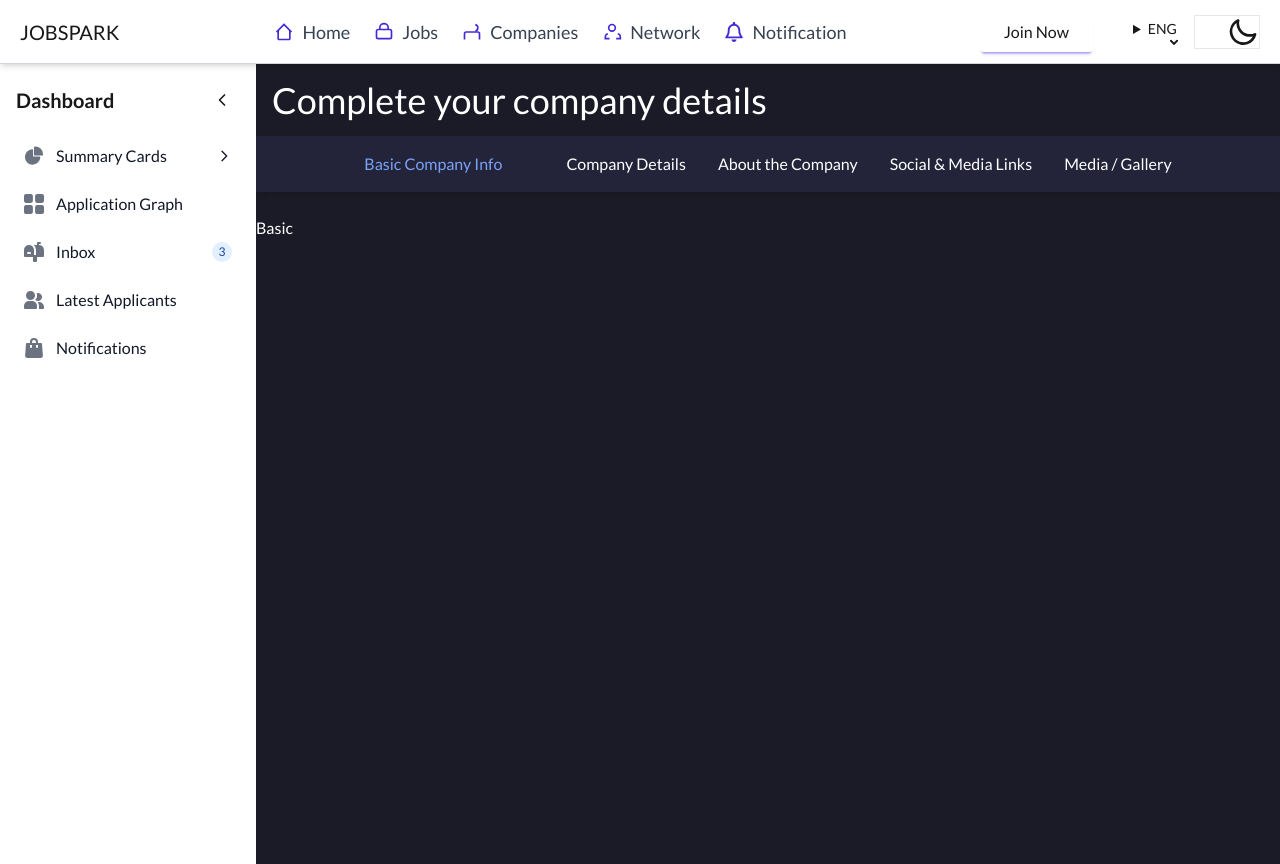
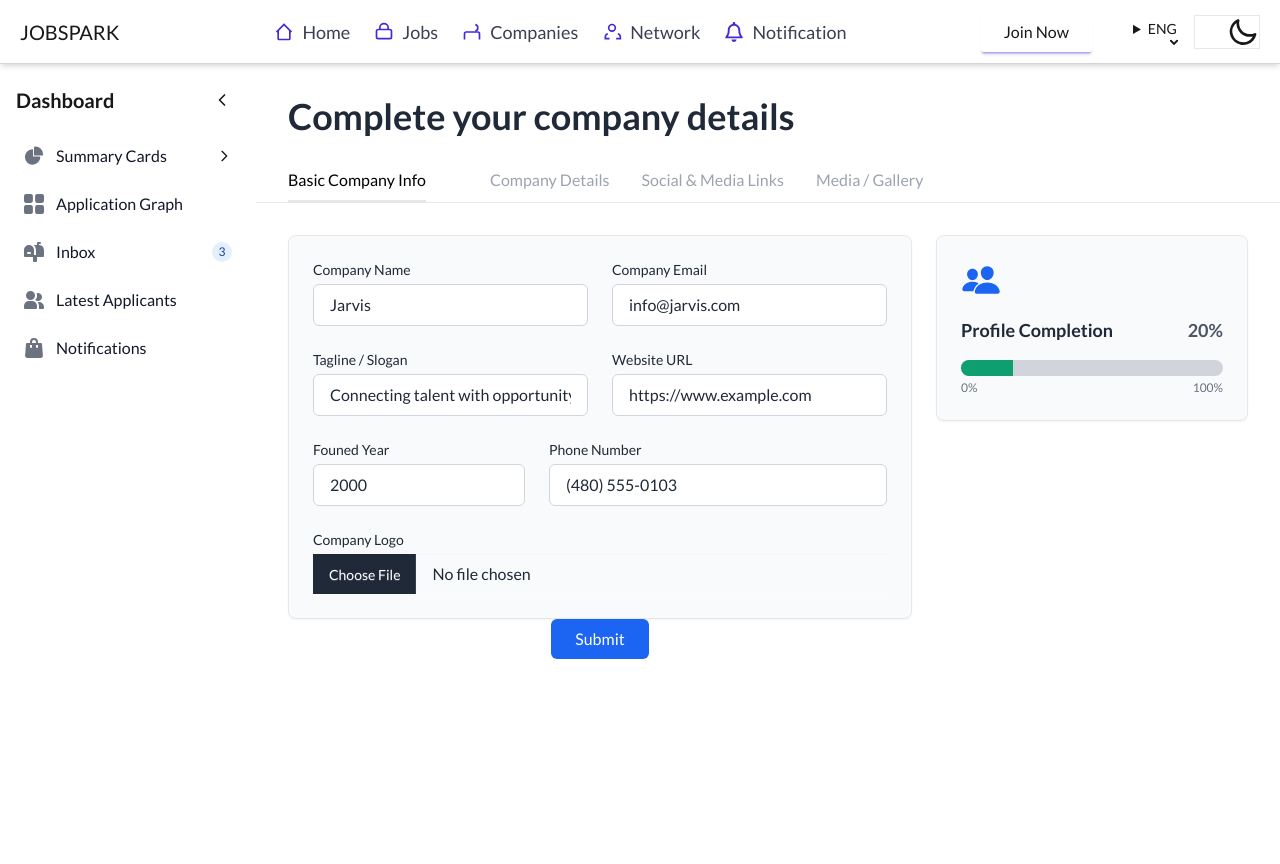
Before and after one commit to mashayeakh/Jobspark, a React (Vite) app in the folder jobspark-client/: page /recruiter/dashboard/company-profile in a window 1280 px wide. Built offline with nearby package versions, Linux system fonts and the light colour scheme; no server answers; a web font is replaced by a local one.

Commit message:
updated profile

```diff
--- a/jobspark-client/src/components/Pages/Users/Recruiter/CompanyProfile/CompanyProfileLayout.jsx
+++ b/jobspark-client/src/components/Pages/Users/Recruiter/CompanyProfile/CompanyProfileLayout.jsx
@@ -1,32 +1,103 @@
 import React, { useState } from 'react'
+import { IoCalendarOutline, IoPeople } from "react-icons/io5";
 
 const CompanyProfileLayout = () => {
-
     const [activeTab, setActiveTab] = useState("basic");
 
     const tabs = [
         { key: "basic", label: "Basic Company Info" },
         { key: "details", label: "Company Details" },
-        { key: "about", label: "About the Company" },
+        // { key: "about", label: "About the Company" },
         { key: "social", label: "Social & Media Links" },
         { key: "gallery", label: "Media / Gallery" },
     ];
 
+    console.log("Tabs:", tabs.length);
+
+    const progress = 20;
+    const snappedProgress = Math.floor(progress / 10) * 10;
+
+    const [activeTabIndex, setActiveTabIndex] = useState(0);
+
+    // const [formData, setFormData] = useState({
+    //     companyName: "",
+    //     companyEmail: "",
+    //     companyPhone: "",
+    //     facebook: "",
+    //     website: "",
+    //     address: "",
+    // });
+    // const validateStep = () => {
+    //     const currentErrors = {};
+
+    //     if (activeTab === "basic") {
+    //         if (!formData.companyName.trim()) currentErrors.companyName = "Required";
+    //         if (!formData.companyEmail.trim()) currentErrors.companyEmail = "Required";
+    //         if (!formData.companyPhone.trim()) currentErrors.companyPhone = "Required";
+    //     }
+
+    //     if (activeTab === "social") {
+    //         if (!formData.facebook.trim()) currentErrors.facebook = "Required";
+    //         if (!formData.website.trim()) currentErrors.website = "Required";
+    //     }
+
+    //     if (activeTab === "address") {
+    //         if (!formData.address.trim()) currentErrors.address = "Required";
+    //     }
+
+    //     // setErrors(currentErrors);
+    //     return Object.keys(currentErrors).length === 0;
+    // };
+
+    // const handleNext = () => {
+    //     const isValid = validateStep();
+    //     if (!isValid) return;
+
+    //     if (activeTabIndex === tabs.length - 1) {
+    //         handleSubmit();
+    //     } else {
+    //         setActiveTabIndex((prev) => prev + 1);
+    //     }
+    // };
+
+    // const handleSubmit = () => {
+    //     console.log("✅ Form submitted successfully:", formData);
+    //     alert("Form submitted successfully!");
+    // };
+
+    // const handleInputChange = (e) => {
+    //     const { name, value } = e.target;
+    //     setFormData((prev) => ({ ...prev, [name]: value }));
+    // };
+
+
+
+    const handleSubmit = (e) => {
+        e.preventDefault();
+        // Here you would typically handle form submission, e.g., send data to an API
+        console.log("Form submitted");
+    }
+
+
 
 
     return (
-        <>
-            <div className='bg-[#1a1b26] min-h-screen text-white'>
-                <div className='p-4'>
-                    <p className='text-4xl'>Complete your company details</p>
+        <div className="min-h-screen bg-white text-gray-800">
+            {/* Header */}
+            <div className="p-8">
+                <p className="text-4xl font-semibold">Complete your company details</p>
             </div>
-                <div className='flex justify-center text-white bg-[#23243a] py-4 shadow-md overflow-x-auto'>
-                    <ul className='flex space-x-8 min-w-max'>
+
+            {/* Tabs */}
+            <div className="px-8 border-b border-gray-200">
+                <ul className="flex space-x-8">
                     {tabs.map(tab => (
                         <li
                             key={tab.key}
                             onClick={() => setActiveTab(tab.key)}
-                                className={`cursor-pointer transition-colors whitespace-nowrap font-medium ${activeTab === tab.key ? "text-[#7aa2f7]" : "text-white hover:text-[#7aa2f7]"
+                            className={`cursor-pointer pb-2 font-medium transition-all ${activeTab === tab.key
+                                ? "text-black border-b-2 border-black"
+                                : "text-gray-400 hover:text-black"
                                 }`}
                         >
                             {tab.label}
@@ -35,28 +106,130 @@ const CompanyProfileLayout = () => {
                 </ul>
             </div>
 
-                <div className="mt-6">
-                    {activeTab === "basic" && (
-                        <div> Basic </div>
-                    )}
-                    {activeTab === "details" && (
-                        <div> details </div>
-                    )}
-                    {activeTab === "about" && (
-                        <div> {/* About the Company Form */} </div>
-                    )}
-                    {activeTab === "social" && (
-                        <div> {/* Social & Media Links Form */} </div>
-                    )}
-                    {activeTab === "gallery" && (
-                        <div> {/* Media / Gallery Form */} </div>
-                    )}
+            {/* Content */}
+            <div className="flex flex-col md:flex-row gap-6 p-8">
+                {/* Form Section */}
+                <div className="flex-[2]">
+
+                    <div className="">
+                        <form onSubmit={handleSubmit}>
+                            {activeTab === "basic" && <div>
+                                <div className="border rounded-lg p-6 space-y-6 bg-gray-50 shadow-sm">
+                                    {/* Row 1 */}
+                                    <div className="flex gap-6">
+                                        <div className="flex-1">
+                                            <label className="text-sm font-medium mb-1 block">Company Name</label>
+                                            <input
+                                                type="text"
+                                                defaultValue="Jarvis"
+                                                className="w-full border border-gray-300 px-4 py-2 rounded-md focus:outline-none focus:ring-2 focus:ring-blue-500 bg-white"
+                                            />
                                         </div>
 
+                                        <div className="flex-1">
+                                            <label className="text-sm font-medium mb-1 block">Company Email</label>
+                                            <input
+                                                type="email"
+                                                defaultValue="info@jarvis.com"
+                                                className="w-full border border-gray-300 px-4 py-2 rounded-md focus:outline-none focus:ring-2 focus:ring-blue-500 bg-white"
+                                            />
+                                        </div>
+                                    </div>
+
+                                    {/* Row 2 */}
+                                    <div className="flex gap-6">
+                                        <div className="flex-1">
+                                            <label className="text-sm font-medium mb-1 block">Tagline / Slogan</label>
+                                            <input
+                                                type="text"
+                                                defaultValue="Connecting talent with opportunity"
+                                                className="w-full border border-gray-300 px-4 py-2 rounded-md focus:outline-none focus:ring-2 focus:ring-blue-500 bg-white"
+                                            />
+                                        </div>
+                                        <div className="flex-1">
+                                            <label className="text-sm font-medium mb-1 block">Website URL</label>
+                                            <input
+                                                type="url"
+                                                defaultValue="https://www.example.com"
+                                                className="w-full border border-gray-300 px-4 py-2 rounded-md focus:outline-none focus:ring-2 focus:ring-blue-500 bg-white"
+                                            />
+                                        </div>
+                                    </div>
+
+                                    {/* Row 3 */}
+                                    <div className="flex gap-6">
+
+                                        <div className="flex gap-6">
+                                            <div className="flex-1">
+                                                <label className="text-sm font-medium mb-1 block">Founed Year</label>
+                                                <input
+                                                    type="text"
+                                                    defaultValue="2000"
+                                                    className="w-full border border-gray-300 px-4 py-2 rounded-md focus:outline-none focus:ring-2 focus:ring-blue-500 bg-white"
+                                                />
+                                            </div>
+                                        </div>
+
+                                        <div className="flex-1">
+                                            <label className="text-sm font-medium mb-1 block">Phone Number</label>
+                                            <input
+                                                type="text"
+                                                defaultValue="(480) 555-0103"
+                                                className="w-full border border-gray-300 px-4 py-2 rounded-md focus:outline-none focus:ring-2 focus:ring-blue-500 bg-white"
+                                            />
+                                        </div>
+                                    </div>
+                                    <div className="flex gap-6">
+                                        <div className="flex-1">
+                                            <label className="text-sm font-medium mb-1 block">Company Logo</label>
+                                            <input
+                                                type="file"
+                                                accept="image/*"
+                                                className="file-input file-input-md w-full"
+                                            />
+                                        </div>
+                                    </div>
+                                </div>
+
+                            </div>}
+
+                            <div className="text-center">
+                                <button
+                                    type="button"
+                                    className="bg-blue-600 text-white px-6 py-2 rounded-md hover:bg-blue-700"
+                                >
+                                    {/* {activeTabIndex === tabs.length - 1 ? "Submit" : "Next"} */}
+                                    Submit
+                                </button>
+                            </div>
+                        </form>
+                    </div>
+                </div>
+                <div className="flex-[1]">
+                    <div className="border rounded-lg bg-gray-50 shadow-sm p-6">
+                        <IoPeople size={40} className="text-blue-600" />
+                        <h2 className="flex justify-between items-center text-lg font-semibold mt-4">
+                            Profile Completion
+                            <span className="text-gray-600">{progress}%</span>
+                        </h2>
+
+                        {/* Progress Bar */}
+                        <div className="w-full h-4 bg-gray-300 rounded-full mt-4 overflow-hidden">
+                            <div
+                                className="h-full bg-green-500"
+                                style={{ width: `${snappedProgress}%` }}
+                            />
+                        </div>
+                        <div className="flex justify-between text-xs text-gray-500 mt-1">
+                            <span>0%</span>
+                            <span>100%</span>
+                        </div>
+                    </div>
+                </div>
 
             </div>
-        </>
-    )
-}
+        </div>
+    );
+};
 
-export default CompanyProfileLayout
+export default CompanyProfileLayout;
```
Also changed, not shown: 1 other file (tests, documents, lock files or other folders). Lines whose indentation alone changed are shown as unchanged.
